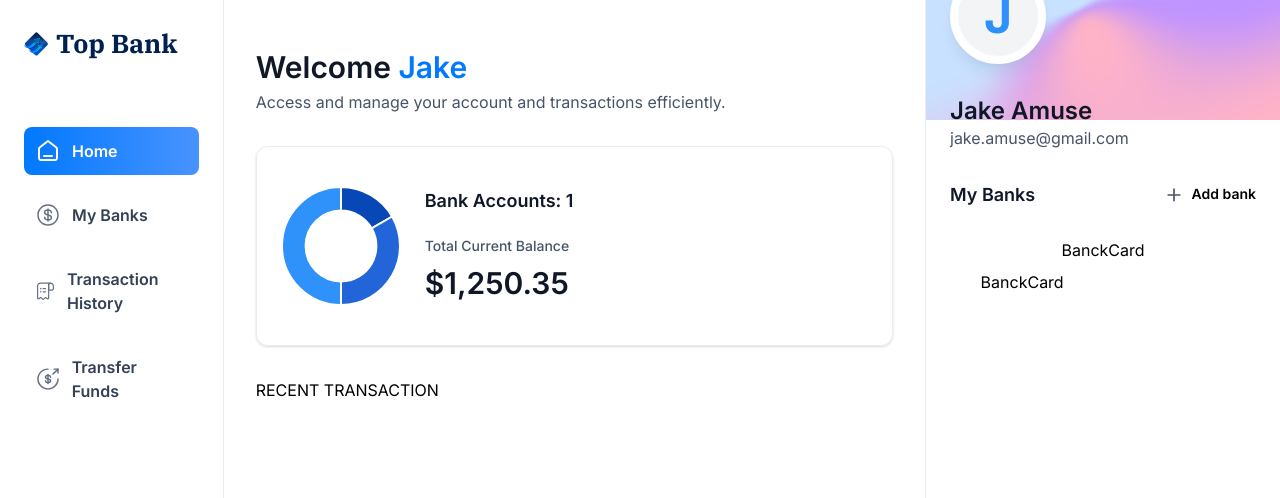
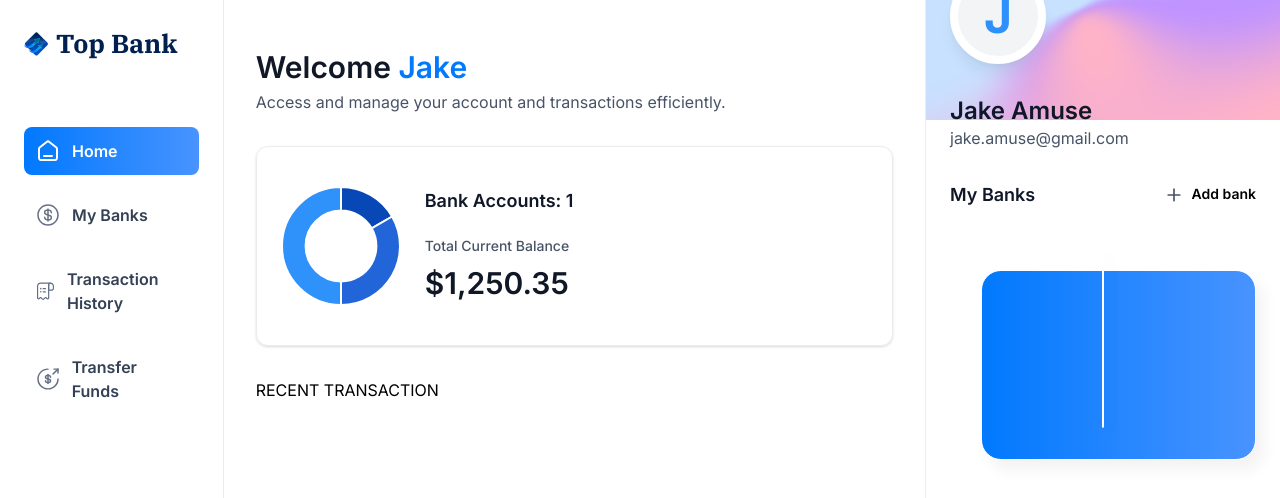
Before and after one commit to anantiikenna/top_bank, a Next.js app: page / in a window 1280 px wide. Shown: the top 498 px of the page. Built offline with nearby package versions, Linux system fonts and the light colour scheme.

Commit message:
"Updated BanckCard component, MobileNavbar, and RightSidebar with minor changes to JSX and props"

```diff
--- a/components/BanckCard.tsx
+++ b/components/BanckCard.tsx
@@ -1,8 +1,11 @@
+import Link from 'next/link';
 import React from 'react'
 
-const BanckCard = ({accounts, userName, showBalance}: Bank) => {
+const BanckCard = ({accounts, userName, showBalance = true}: Bank) => {
   return (
-    <div>BanckCard</div>
+    <div className='flex flex-col'>
+      <Link href="/" className="bank-card"></Link>
+    </div>
   )
 }
 
--- a/components/MobileNavbar.tsx
+++ b/components/MobileNavbar.tsx
@@ -71,7 +71,7 @@ const MobileNavbar = ({ user }: MobileNavProps) => {
                 USER
               </nav>
             </SheetClose>
-            FOOTER
+
           </div>
         </SheetContent>
       </Sheet>
--- a/components/RightSidebar.tsx
+++ b/components/RightSidebar.tsx
@@ -45,8 +45,8 @@ const RightSidebar = ({ user, transactions, banks }: RightSidebarProps) => {
                     {banks[1] && (
                         <div className='absolute right-0 top-8 z-0 w-[90%]'>
                             <BanckCard
-                                key={banks[0].id}
-                                account={banks[0]}
+                                key={banks[1].id}
+                                account={banks[1]}
                                 userName={`${user.firstName} ${user.lastName}`}
                                 showBalance={false}
                             />
```
